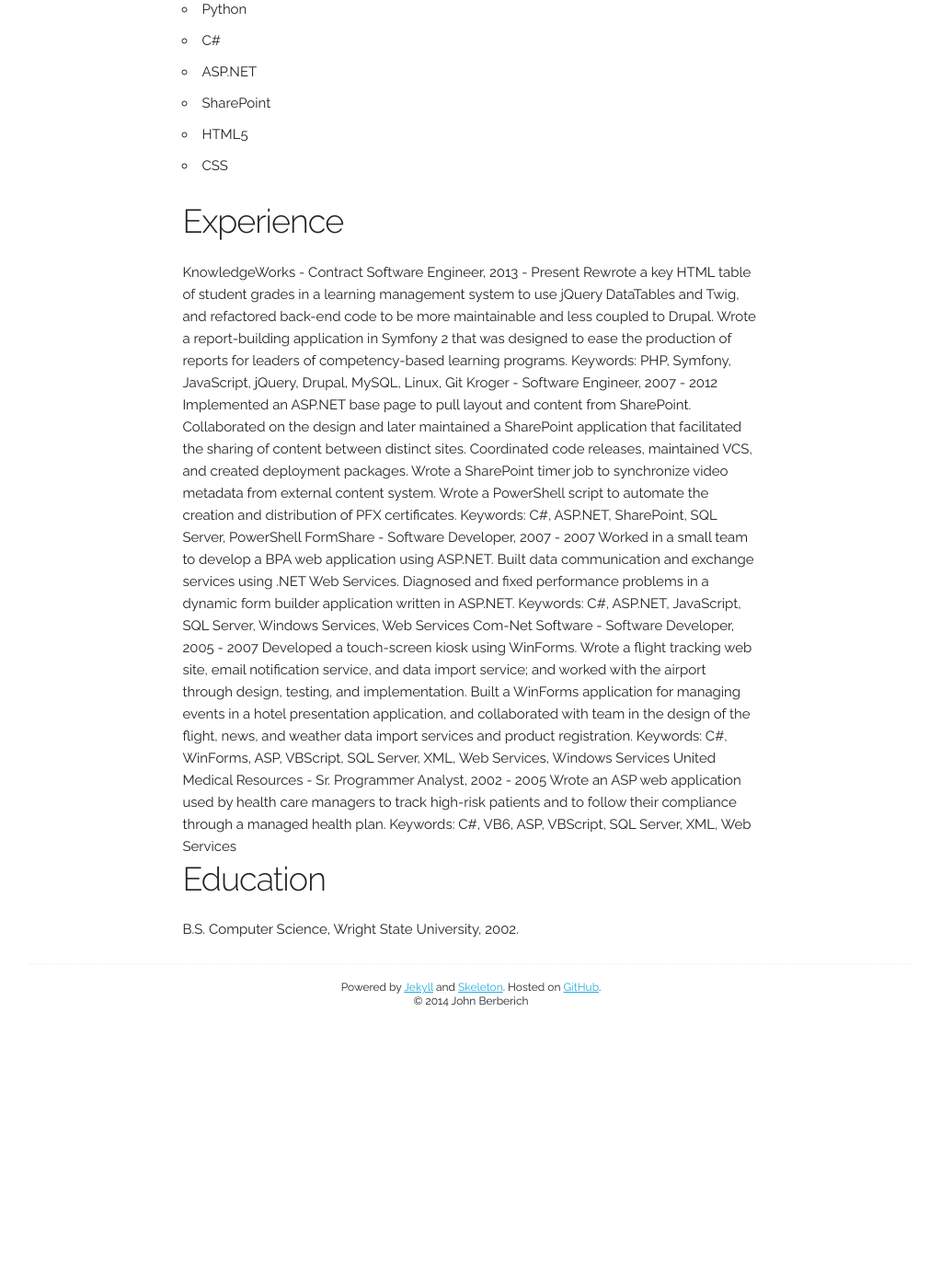
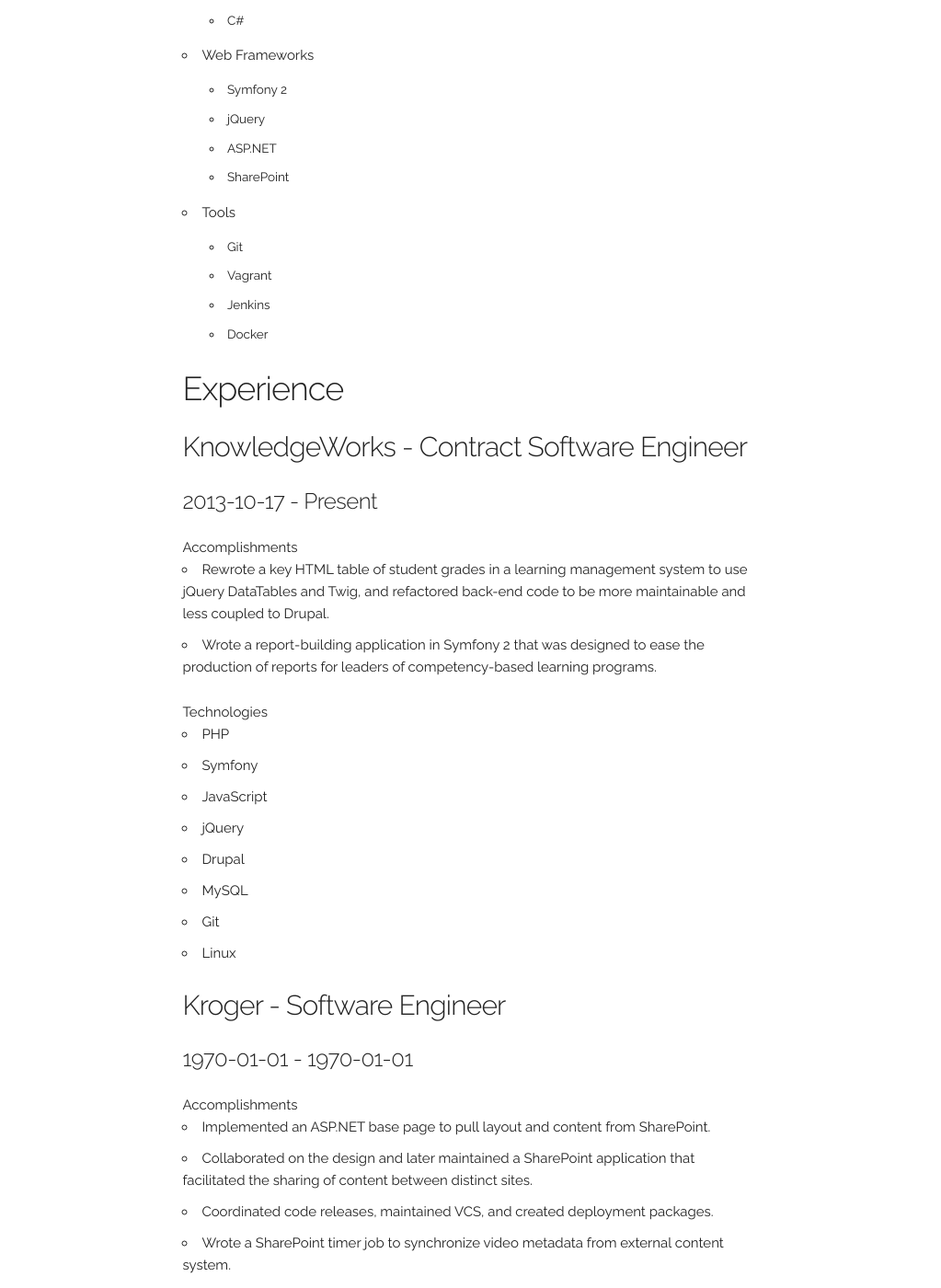
Before and after one commit to johnberberich/johnberberich.github.io, a Jekyll site: the page built from resume.html, in a window 1280 px wide and 1400 px high, scrolled down 729 px. Shown: the whole window at 92% size, without its empty margins (128-1151 px from the left). Built offline with Jekyll 4.4.1, drawn with Linux system fonts in a browser that asks for light colours; nearby versions of some CDN libraries; Markdown is read by kramdown in place of the engine named in the settings; before the commit the page ends 1827 px from its top, so only the background shows below that; some of the changed text lies outside the part shown.

Commit message:
convert resume to yml

```diff
--- a/_layouts/default.html
+++ b/_layouts/default.html
@@ -26,9 +26,9 @@
 </head>
 <body>
 
-  <section class="main">
+  <div class="main">
     {{ content }}
-  </section>
+  </div>
 
   <footer>
     <p>
--- a/_layouts/game.html
+++ b/_layouts/game.html
@@ -10,7 +10,9 @@ layout: one
 
 <header>
   <h1>{{ page.title }}</h1>
-  <p>{{ page.excerpt }}</p>
+  {% if page.excerpt %}
+    <p>{{ page.excerpt }}</p>
+  {% endif %}
 </header>
 
 {{ content }}
--- a/resume.html
+++ b/resume.html
@@ -3,19 +3,24 @@ layout: one
 title:  Résumé
 ---
 
-<h1>John Berberich</h1>
-<h2>Software Engineer</h2>
+{% assign resume = site.data.resume %}
 
-<section id="bio">
-  <h3>Bio</h3>
-</section>
+<h1>{{ resume.name }}</h1>
+<h2>{{ resume.label }}</h2>
 
-<section id="summary">
-  <h3>Summary &amp; Objective</h3>
+<nav>
+  <ul>
+    <li><a href="#biography"><i class="fa fa-user"></i> Biography</a></li>
+    <li><a href="#experience"><i class="fa fa-building"></i> Experience</a></li>
+    <li><a href="#education"><i class="fa fa-graduation-cap"></i> Education</a></li>
+  </ul>
+</nav>
+
+<section id="biography">
+  <h3>Biography</h3>
   <p>
     I am a full-stack, polyglot web developer with over ten years of experience programming, designing, and debugging software. On my recent projects, I've enjoyed learning PHP and Symfony2 on the fly, and I typically use Python on my personal projects The remainder of my professional work has been in C#.
   </p>
-
   <p>
     I'm seeking a senior role on a web development team where I can contribute code on both the front- and back-ends.
   </p>
@@ -24,54 +29,74 @@ title:  Résumé
 <section id="skills">
   <h3>Skills</h3>
   <ul>
+    <li>
+      Programming Languages
+      <ul>
         <li>PHP</li>
-    <li>Symfony2</li>
         <li>JavaScript</li>
-    <li>jQuery</li>
-    <li>Git</li>
         <li>Python</li>
         <li>C#</li>
+      </ul>
+    </li>
+    <li>
+      Web Frameworks
+      <ul>
+        <li>Symfony 2</li>
+        <li>jQuery</li>
         <li>ASP.NET</li>
         <li>SharePoint</li>
-    <li>HTML5</li>
-    <li>CSS</li>
+      </ul>
+    </li>
+    <li>
+      Tools
+      <ul>
+        <li>Git</li>
+        <li>Vagrant</li>
+        <li>Jenkins</li>
+        <li>Docker</li>
+      </ul>
+    </li>
   </ul>
 </section>
 
 <section id="experience">
   <h3>Experience</h3>
 
-KnowledgeWorks - Contract Software Engineer, 2013 - Present
-Rewrote a key HTML table of student grades in a learning management system to use jQuery DataTables and Twig, and refactored back-end code to be more maintainable and less coupled to Drupal.
-Wrote a report-building application in Symfony 2 that was designed to ease the production of reports for leaders of competency-based learning programs.
-Keywords: PHP, Symfony, JavaScript, jQuery, Drupal, MySQL, Linux, Git
-
-Kroger - Software Engineer, 2007 - 2012
-Implemented an ASP.NET base page to pull layout and content from SharePoint.
-Collaborated on the design and later maintained a SharePoint application that facilitated the sharing of content between distinct sites.
-Coordinated code releases, maintained VCS, and created deployment packages.
-Wrote a SharePoint timer job to synchronize video metadata from external content system.
-Wrote a PowerShell script to automate the creation and distribution of PFX certificates.
-Keywords: C#, ASP.NET, SharePoint, SQL Server, PowerShell
-
-FormShare - Software Developer, 2007 - 2007
-Worked in a small team to develop a BPA web application using ASP.NET.
-Built data communication and exchange services using .NET Web Services.
-Diagnosed and fixed performance problems in a dynamic form builder application written in ASP.NET.
-Keywords: C#, ASP.NET, JavaScript, SQL Server, Windows Services, Web Services
-
-Com-Net Software - Software Developer, 2005 - 2007
-Developed a touch-screen kiosk using WinForms.
-Wrote a flight tracking web site, email notification service, and data import service; and worked with the airport through design, testing, and implementation.
-Built a WinForms application for managing events in a hotel presentation application, and collaborated with team in the design of the flight, news, and weather data import services and product registration.
-Keywords: C#, WinForms, ASP, VBScript, SQL Server, XML, Web Services, Windows Services
-
-United Medical Resources - Sr. Programmer Analyst, 2002 - 2005
-Wrote an ASP web application used by health care managers to track high-risk patients and to follow their compliance through a managed health plan.
-Keywords: C#, VB6, ASP, VBScript, SQL Server, XML, Web Services
+  {% for job in resume.work %}
+  <section>
+    <header>
+      <h4>{{ job.company }} - {{ job.position }}</h4>
+      <h5>
+        {{ job.started_on | date: "%F" }}
+        -
+        {% if job.ended_on %}
+          {{ job.ended_on | date: "%F" }}
+        {% else %}
+          Present
+        {% endif %}
+      </h5>
+    </header>
+    Accomplishments
+    <ul>
+    {% for accomplishment in job.accomplishments %}
+      <li>{{ accomplishment }}</li>
+    {% endfor %}
+    </ul>
+    Technologies
+    <ul>
+    {% for tech in job.technologies %}
+      <li>{{ tech }}</li>
+    {% endfor %}
+    </ul>
+  </section>
+  {% endfor %}
 </section>
 
 <section id="education">
   <h3>Education</h3>
-  <p>B.S. Computer Science, Wright State University, 2002.</p>
+  <ul>
+  {% for e in resume.education %}
+    <li>{{ e.degree }}, {{ e.school }}, {{ e.graduated_on }}.</li>
+  {% endfor %}
+  </ul>
 </section>
```
Also changed, not shown: _data/resume.yml (added, +59 -0 lines). Lines whose indentation alone changed are shown as unchanged.
